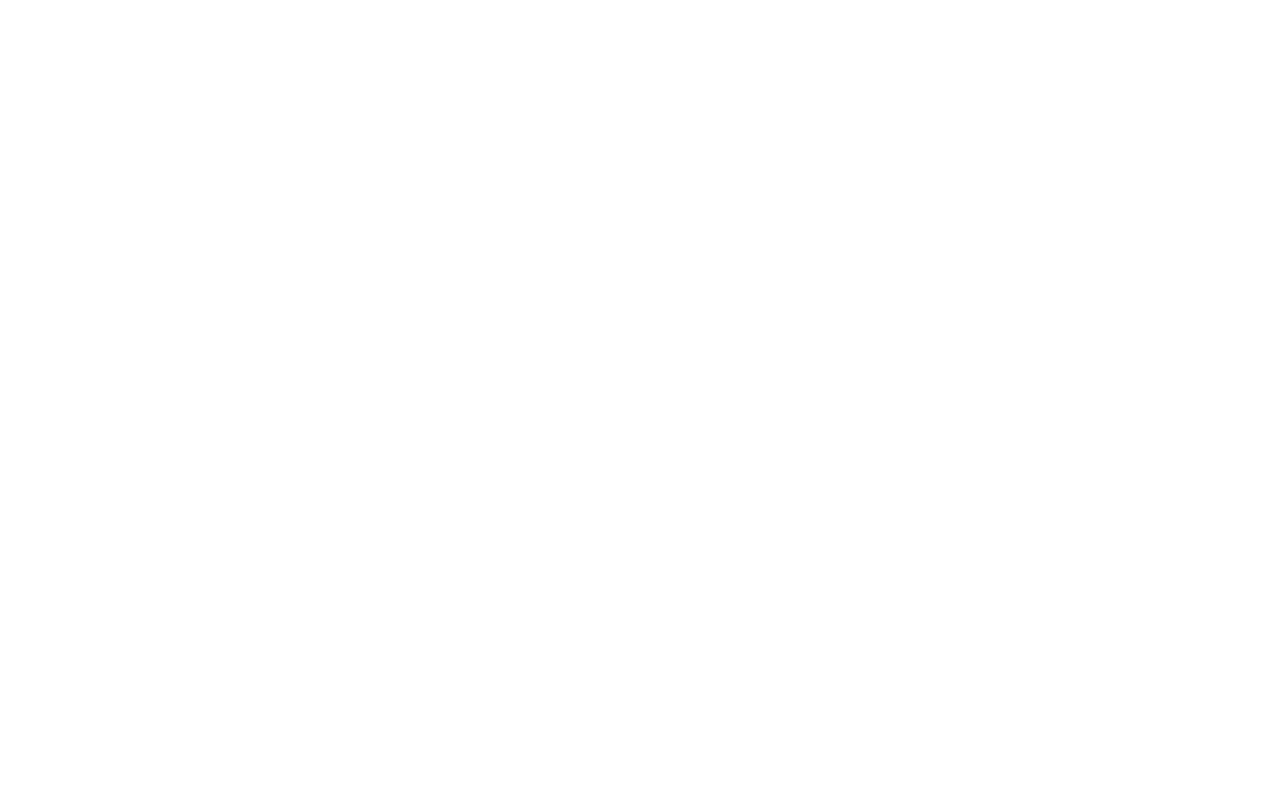
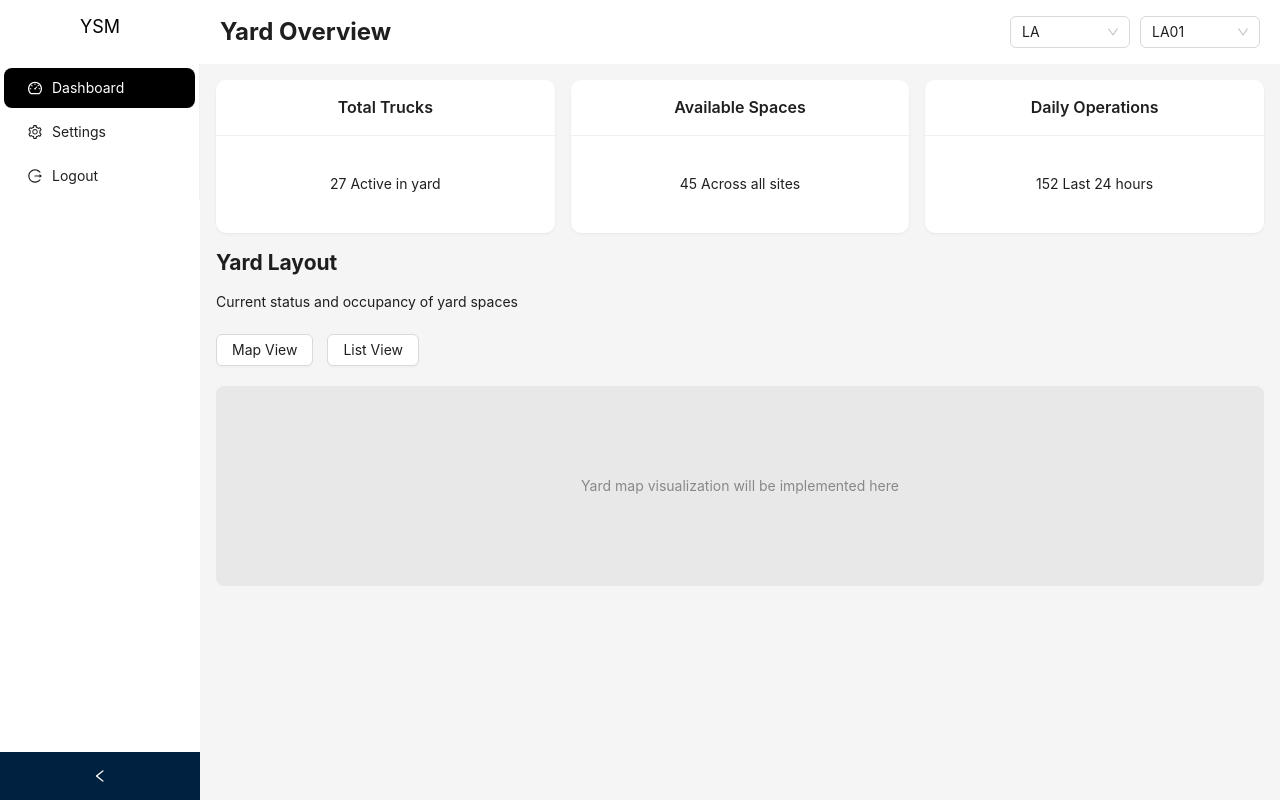
Before and after one commit to dobi02/Yard-Management-System, a React (Create React App) app in the folder frontend/: page /home/dashboard in a window 1280 px wide. Before the commit this address had no page. Built offline with nearby package versions, Linux system fonts and the light colour scheme.

Commit message:
Add dashboard page
/home/dashboard

```diff
--- a/frontend/package.json
+++ b/frontend/package.json
@@ -3,6 +3,7 @@
   "version": "0.1.0",
   "private": true,
   "dependencies": {
+    "@ant-design/icons": "^5.5.1",
     "@testing-library/jest-dom": "^5.17.0",
     "@testing-library/react": "^13.4.0",
     "@testing-library/user-event": "^13.5.0",
--- a/frontend/src/App.js
+++ b/frontend/src/App.js
@@ -3,12 +3,15 @@
 import React from 'react';
 import { BrowserRouter as Router, Route, Routes } from 'react-router-dom';
 import Login from './pages/Login';
+import Dashboard from "./pages/Dashboard";
+
 
 function App() {
   return (
     <Router>
         <Routes>
             <Route path="/login" element={<Login />} />
+            <Route path="/home/dashboard" element={<Dashboard />} />
         </Routes>
     </Router>
   );
--- /dev/null
+++ b/frontend/src/pages/Dashboard.css
@@ -0,0 +1,53 @@
+
+.logo {
+    height: 32px;
+    margin: 16px;
+    color: black;
+    font-size: 18px;
+    text-align: center;
+}
+
+.site-layout-background {
+    background: #fff;
+    padding: 0 20px;
+    display: flex;
+    align-items: center;
+    justify-content: space-between;
+}
+
+.site-header-title {
+    font-size: 24px;
+    font-weight: bold;
+}
+
+.yard-layout {
+    margin-top: 30px;
+    background: #f0f2f5;
+    padding: 20px;
+    border-radius: 8px;
+}
+
+.yard-map-placeholder {
+    height: 200px;
+    margin-top: 20px;
+    background: #e8e8e8;
+    display: flex;
+    align-items: center;
+    justify-content: center;
+    color: #888;
+    border-radius: 8px;
+}
+
+.ant-card {
+    border-radius: 10px;
+    text-align: center;
+}
+
+.ant-btn {
+    margin-top: 10px;
+}
+
+.ant-menu-item-selected {
+    background-color: #000 !important;
+    color: #fff !important;
+}
--- /dev/null
+++ b/frontend/src/pages/Dashboard.js
@@ -0,0 +1,95 @@
+import React from 'react';
+import { Layout, Menu, Card, Row, Col, Button, Select } from 'antd';
+import {
+    DashboardOutlined,
+    SettingOutlined,
+    LogoutOutlined,
+} from '@ant-design/icons';
+import './Dashboard.css';
+
+const { Header, Content, Sider } = Layout;
+const { Option } = Select;
+
+const Dashboard = () => {
+    const [selectedDivision, setSelectDivision] = React.useState('LA');
+    const [selectedYard, setSelectYard] = React.useState('LA01');
+
+    const handleDivisionChange = (value) => {
+        setSelectDivision(value);
+    };
+
+    const handleYardChange = (value) => {
+        setSelectYard(value);
+    };
+
+    return (
+        <Layout style={{ minHeight: '100vh' }}> {/* 전체 레이아웃, 화면 높이를 채우도록 설정 */}
+            <Sider collapsible style={{ background: '#fff' }}> {/* 사이드바 레이아웃, 접을 수 있도록 설정 */}
+                <div className="logo">YSM</div> {/* 로고 영역 */}
+                <Menu theme="light" defaultSelectedKeys={['1']} mode="inline"> {/* 사이드 메뉴 */}
+                    <Menu.Item key="1" icon={<DashboardOutlined />}>Dashboard</Menu.Item> {/* 대시보드 메뉴 */}
+                    <Menu.Item key="2" icon={<SettingOutlined />}>Settings</Menu.Item> {/* 설정 메뉴 */}
+                    <Menu.Item key="3" icon={<LogoutOutlined />}>Logout</Menu.Item> {/* 로그아웃 메뉴 */}
+                </Menu>
+            </Sider>
+            <Layout className="site-layout">
+                <Header className="site-layout-background" style={{
+                    padding: '0 20px',
+                    display: 'flex',
+                    justifyContent: 'space-between',
+                    alignItems: 'center'
+                }}> {/* 헤더 영역 */}
+                    <div className="site-header-title">Yard Overview</div>
+                    {/* 헤더 제목 */}
+                    <div className="select-container"> {/* 선택 영역 */}
+                        <Select defaultValue={selectedDivision} style={{width: 120, marginRight: 10}}
+                                onChange={handleDivisionChange}> {/* Division 선택 */}
+                            <Option value="LA">LA</Option>
+                            <Option value="PHX">PHX</Option>
+                            <Option value="HOU">HOU</Option>
+                            <Option value="SAV">SAV</Option>
+                            <Option value="MOB">MOB</Option>
+                        </Select>
+                        <Select defaultValue={selectedYard} style={{width: 120}}
+                                onChange={handleYardChange}> {/* Yard 선택 */}
+                            <Option value="LA01">LA01</Option>
+                            <Option value="LA02">LA02</Option>
+                            <Option value="LA03">LA03</Option>
+                            <Option value="LA04">LA04</Option>
+                        </Select>
+                    </div>
+                </Header>
+                <Content style={{margin: '16px'}}> {/* 메인 콘텐츠 영역 */}
+                    <Row gutter={[16, 16]}> {/* 카드들을 가로로 배치, 간격 설정 */}
+                        <Col span={8}> {/* 각 카드의 열 크기 설정 */}
+                            <Card title="Total Trucks" bordered={false}> {/* 총 트럭 수 카드 */}
+                                <p>27 Active in yard</p>
+                            </Card>
+                        </Col>
+                        <Col span={8}>
+                            <Card title="Available Spaces" bordered={false}> {/* 사용 가능한 공간 카드 */}
+                                <p>45 Across all sites</p>
+                            </Card>
+                        </Col>
+                        <Col span={8}>
+                            <Card title="Daily Operations" bordered={false}> {/* 일일 작업 카드 */}
+                                <p>152 Last 24 hours</p>
+                            </Card>
+                        </Col>
+                    </Row>
+                    <div className="Yard-layout"> {/* 야드 레이아웃 섹션 */}
+                        <h2>Yard Layout</h2>
+                        <p>Current status and occupancy of yard spaces</p>
+                        <Button type="default">Map View</Button> {/* 지도 보기 버튼 */}
+                        <Button type="default" style={{marginLeft: '10px'}}>List View</Button> {/* 목록 보기 버튼 */}
+                        <div className="yard-map-placeholder"> {/* 야드 맵 자리 표시자 */}
+                            Yard map visualization will be implemented here
+                        </div>
+                    </div>
+                </Content>
+            </Layout>
+        </Layout>
+    );
+};
+
+export default Dashboard;
```
Also changed, not shown: 2 other files (tests, documents, lock files or other folders).
